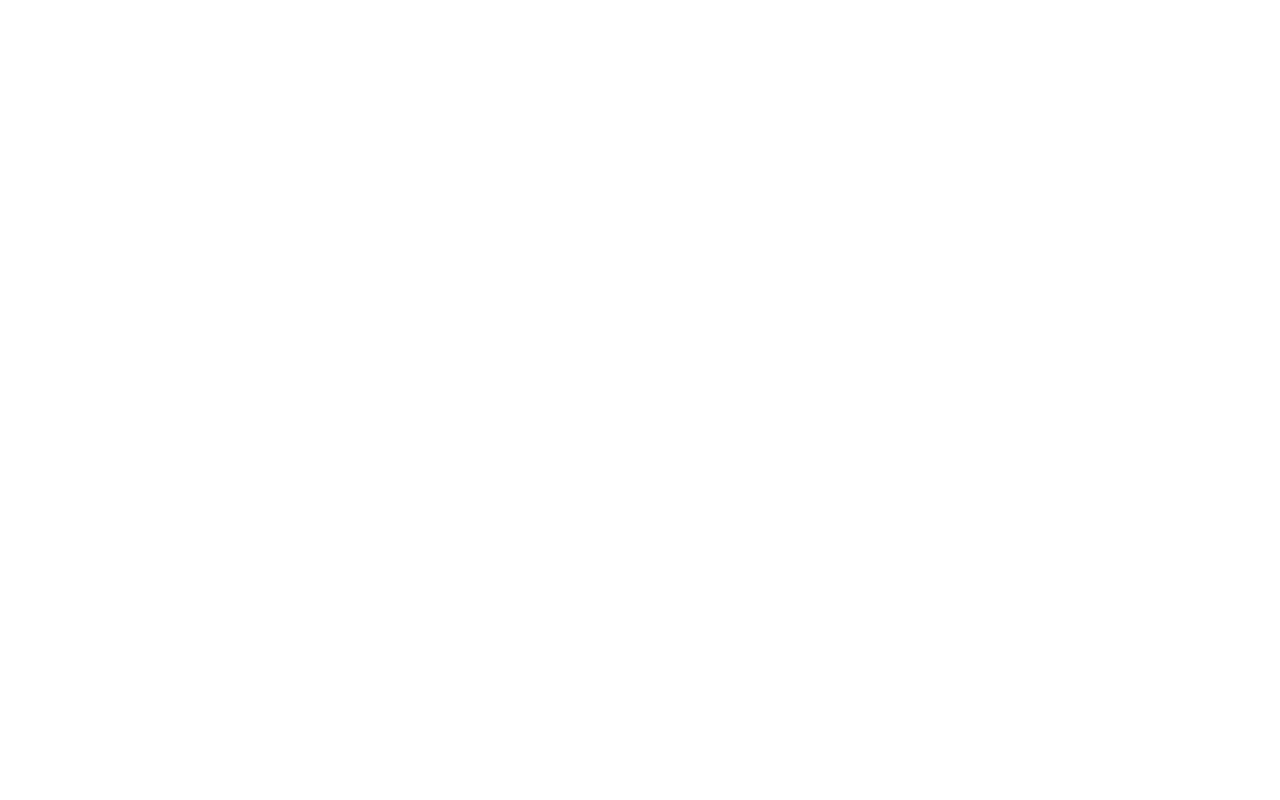
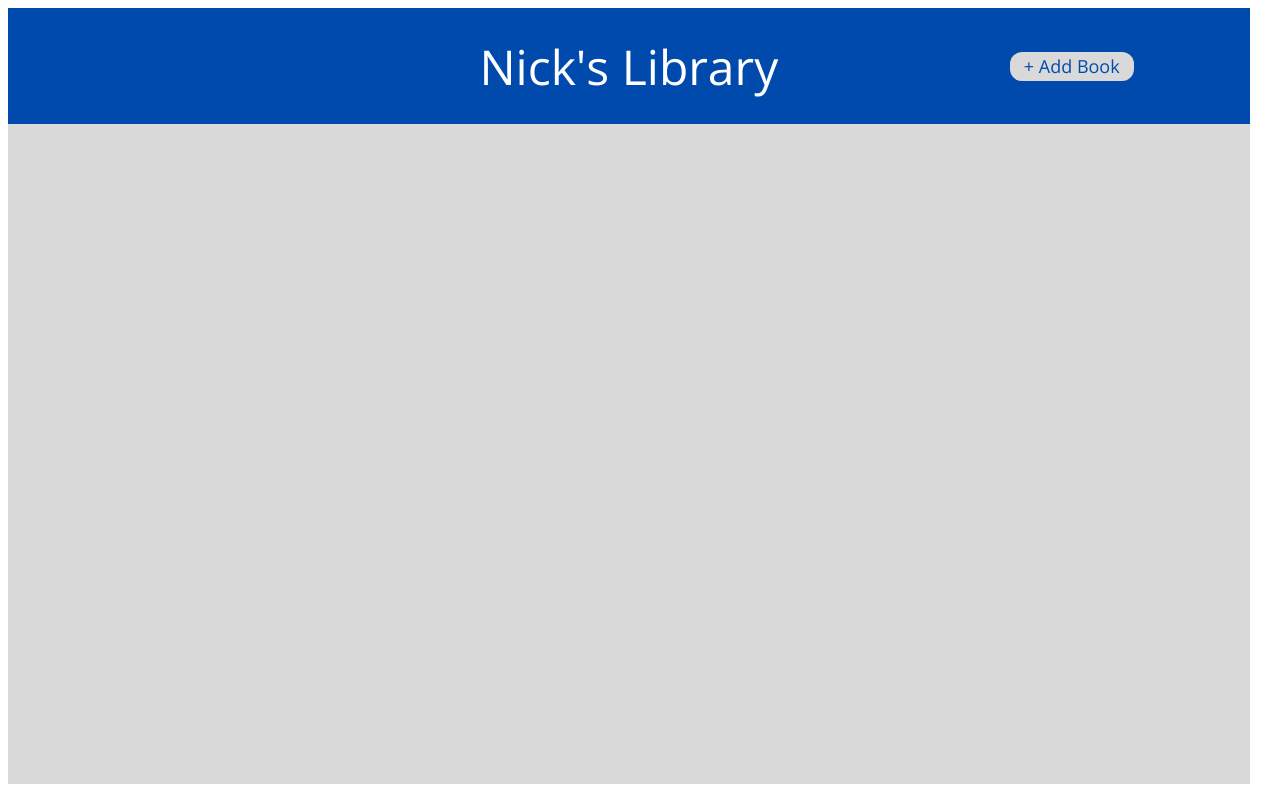
Before and after one commit to nmartinovicaa/library, a plain HTML site: page index.html in a window 1280 px wide. Drawn offline with nearby package versions, Linux system fonts and the light colour scheme.

Commit message:
working on webpage

```diff
--- a/index.html
+++ b/index.html
@@ -4,10 +4,22 @@
     <meta charset="UTF-8">
     <meta name="viewport" content="width=device-width, initial-scale=1.0">
     <title>Library</title>
+    <link rel="stylesheet" href="style.css">
+    <link rel="stylesheet"
+  href="https://fonts.googleapis.com/css?family=Open+Sans">
 </head>
 <body>
 <div class="container">
     <div class="header">
+        <div class="box">
+
+        </div>
+        <div>Nick's Library</div>
+        <div class="add-book-button box">
+            + Add Book
+        </div>
+    </div>
+    <div class="books">
 
     </div>
 </div>
--- a/style.css
+++ b/style.css
@@ -1,9 +1,39 @@
 .container {
     display: flex;
     background-color: #D9D9D9;
-    height: 100vh;
-    width: 100vw;
+    height: 97vh;
+    width: 97vw;
+    flex-direction: column;
 }
 
+.header {
+    background-color: #004AAD;
+    height: 15%;
+    display: flex;
+    justify-content: space-around;
+    align-items: center;
+    color: white;
+    font-size: 48px;
+    font-family: 'Open Sans' , serif;
+}
 
-.
+.box {
+    width: 10%
+}
+
+.add-book-button {
+    font-size: 18px;
+    height: 25%;
+    background-color: #D9D9D9;
+    color: #004AAD;
+    display: flex;
+    justify-content: center;
+    align-items: center;
+    border-radius: 12px;
+    box-shadow: ;
+}
+
+.add-book-button:hover {
+    background-color: #D9D9D9;
+    color: red;
+}
```
Also changed, not shown: 1 other file.
